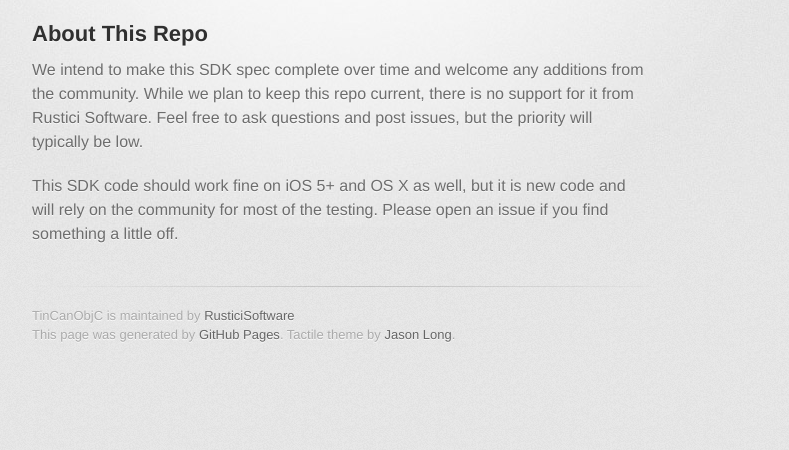
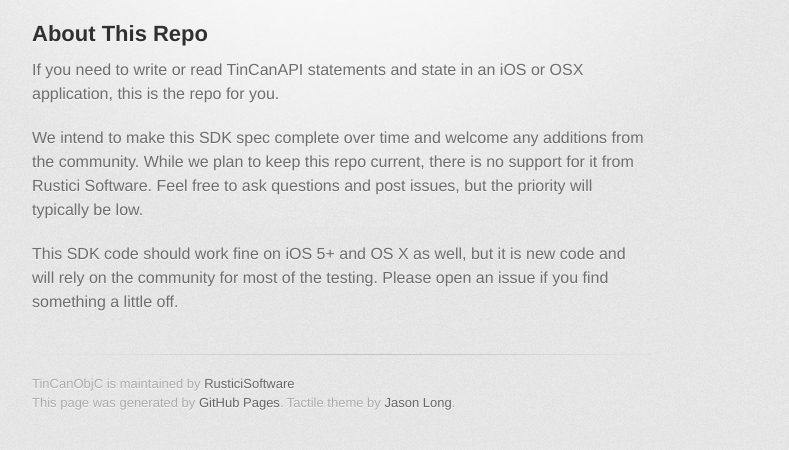
Before and after one commit to RusticiSoftware/TinCanObjC, a plain HTML site: page index.html in a window 1280 px wide. Shown: the part 346-796 px from the top of the page, without its empty margins (298-1087 px from the left). Drawn offline with Linux system fonts and the light colour scheme; a web font is replaced by a local one.

Commit message:
Update index.html

```diff
--- a/index.html
+++ b/index.html
@@ -35,6 +35,7 @@
 
 <p>ObjC version of TinCan SDK</p>
 <h2>About This Repo</h2>
+<p>If you need to write or read TinCanAPI statements and state in an iOS or OSX application, this is the repo for you.</p>
 <p>We intend to make this SDK spec complete over time and welcome any additions from the community. While we plan to keep this repo current, there is no support for it from Rustici Software. Feel free to ask questions and post issues, but the priority will typically be low.</p>
 
 <p>This SDK code should work fine on iOS 5+ and OS X as well, but it is new code and will rely on the community for most of the testing. Please open an issue if you find something a little off.</p>
```
